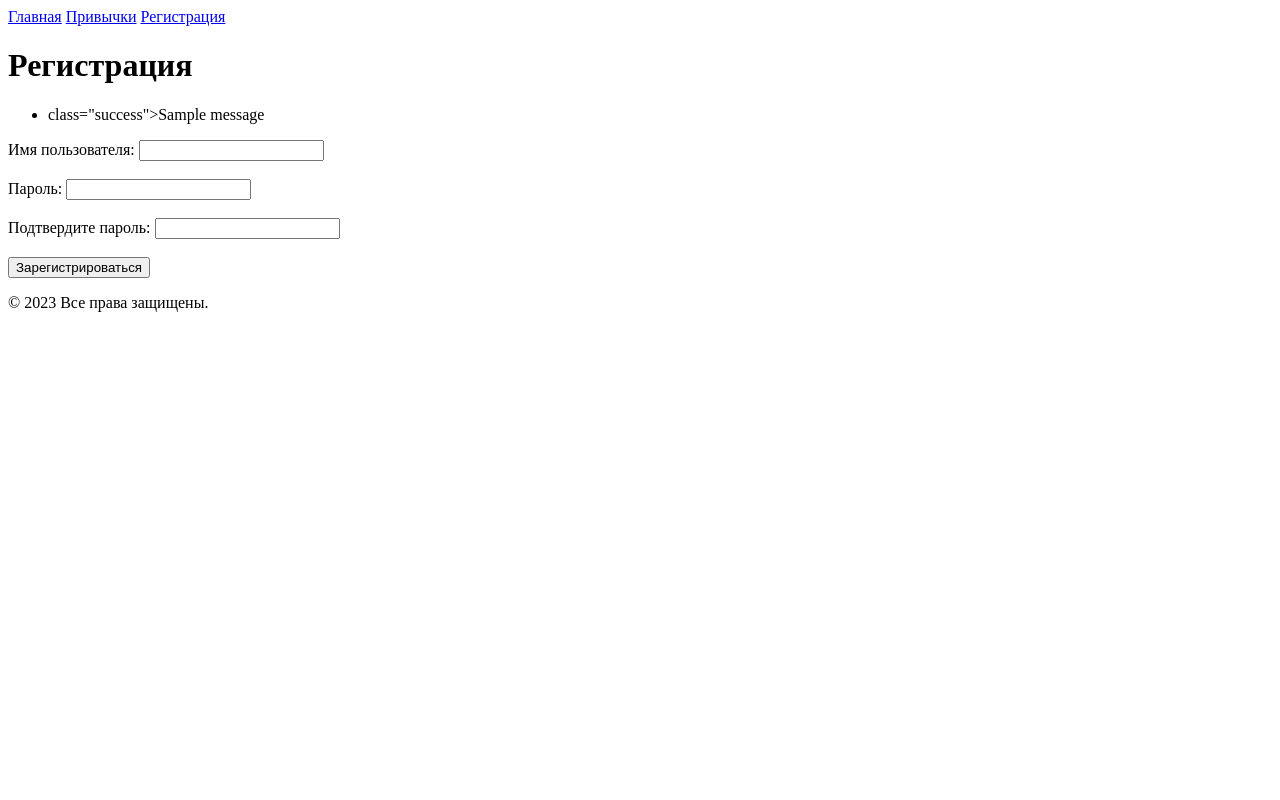
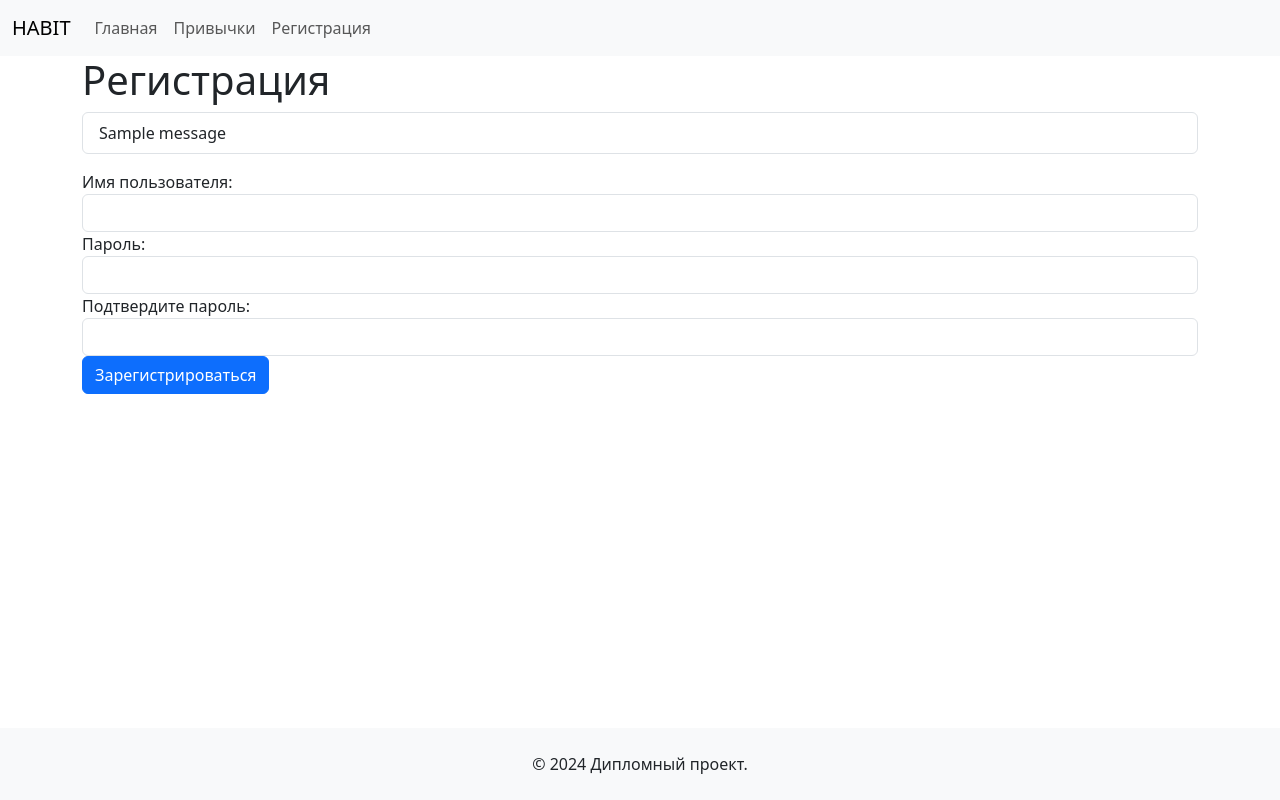
Before and after one commit to yuriselemin/HABIT_BS_GR_US, a Django app: page /register/ in a window 1280 px wide. Run offline with Django 5.2, Linux system fonts and the light colour scheme; tables that the repository leaves empty hold one stand-in row (values such as "Sample post"); one stand-in notice (Sample message) is shown.

Commit message:
BOOTSTRAP_5HOME

```diff
--- a/habit_tracker/templates/register.html
+++ b/habit_tracker/templates/register.html
@@ -2,40 +2,67 @@
 <html lang="ru">
 <head>
     <meta charset="UTF-8">
+    <meta name="viewport" content="width=device-width, initial-scale=1">
     <title>Регистрация</title>
+    <!-- Add Bootstrap CSS -->
+    <link href="https://cdn.jsdelivr.net/npm/bootstrap@5.3.0/dist/css/bootstrap.min.css" rel="stylesheet">
 </head>
 <body>
 <!-- Хедер -->
-    <header>
-        <nav>
-            <a href="{% url 'welcome' %}">Главная</a>
-            <a href="{% url 'home' %}">Привычки</a>
-            <a href="{% url 'register' %}">Регистрация</a>
-        </nav>
+<header class="navbar navbar-expand-lg navbar-light bg-light">
+    <div class="container-fluid">
+        <a class="navbar-brand" href="{% url 'welcome' %}">HABIT</a>
+        <button class="navbar-toggler" type="button" data-bs-toggle="collapse" data-bs-target="#navbarNav"
+                aria-controls="navbarNav" aria-expanded="false" aria-label="Toggle navigation">
+            <span class="navbar-toggler-icon"></span>
+        </button>
+        <div class="collapse navbar-collapse justify-content-left " id="navbarNav">
+            <ul class="navbar-nav ">
+                <li class="nav-item">
+                    <a class="nav-link" href="{% url 'welcome' %}">Главная</a>
+                </li>
+                <li class="nav-item">
+                    <a class="nav-link" href="{% url 'home' %}">Привычки</a>
+                </li>
+                <li class="nav-item">
+                    <a class="nav-link" href="{% url 'register' %}">Регистрация</a>
+                </li>
+            </ul>
+        </div>
+    </div>
 </header>
 <div class="container">
     <h1>Регистрация</h1>
     {% if messages %}
-        <ul class="messages">
+    <ul class="messages list-group">
         {% for message in messages %}
-                <li>{% if message.tags %} class="{{ message.tags }}"{% endif %}>{{ message }}</li>
+        <li class="list-group-item {% if message.tags %}{{ message.tags }}{% endif %}">{{ message }}</li>
         {% endfor %}
     </ul>
     {% endif %}
-    <form method="post">
+    <form method="post" class="mt-3">
         {% csrf_token %}
+        <div class="form-group">
             <label for="username">Имя пользователя:</label>
-        <input type="text" id="username" name="username"><br><br>
+            <input type="text" id="username" name="username" class="form-control">
+        </div>
+        <div class="form-group">
             <label for="password">Пароль:</label>
-        <input type="password" id="password" name="password"><br><br>
+            <input type="password" id="password" name="password" class="form-control">
+        </div>
+        <div class="form-group">
             <label for="confirm_password">Подтвердите пароль:</label>
-        <input type="password" id="confirm_password" name="confirm_password"><br><br>
-        <button type="submit">Зарегистрироваться</button>
+            <input type="password" id="confirm_password" name="confirm_password" class="form-control">
+        </div>
+        <button type="submit" class="btn btn-primary">Зарегистрироваться</button>
     </form>
 </div>
 <!-- Футер -->
-    <footer>
-        <p>© 2023 Все права защищены.</p>
+<footer class="bg-light text-center text-lg-start fixed-bottom">
+    <div class="text-center p-4">
+        © 2024 Дипломный проект.
+    </div>
 </footer>
+<script src="https://cdn.jsdelivr.net/npm/bootstrap@5.3.0/dist/js/bootstrap.bundle.min.js"></script>
 </body>
 </html>
```
Also changed, not shown: habit_tracker/templates/home.html (+46 -19 lines), habit_tracker/templates/welcome.html (+36 -16 lines). Lines whose indentation alone changed are shown as unchanged.
